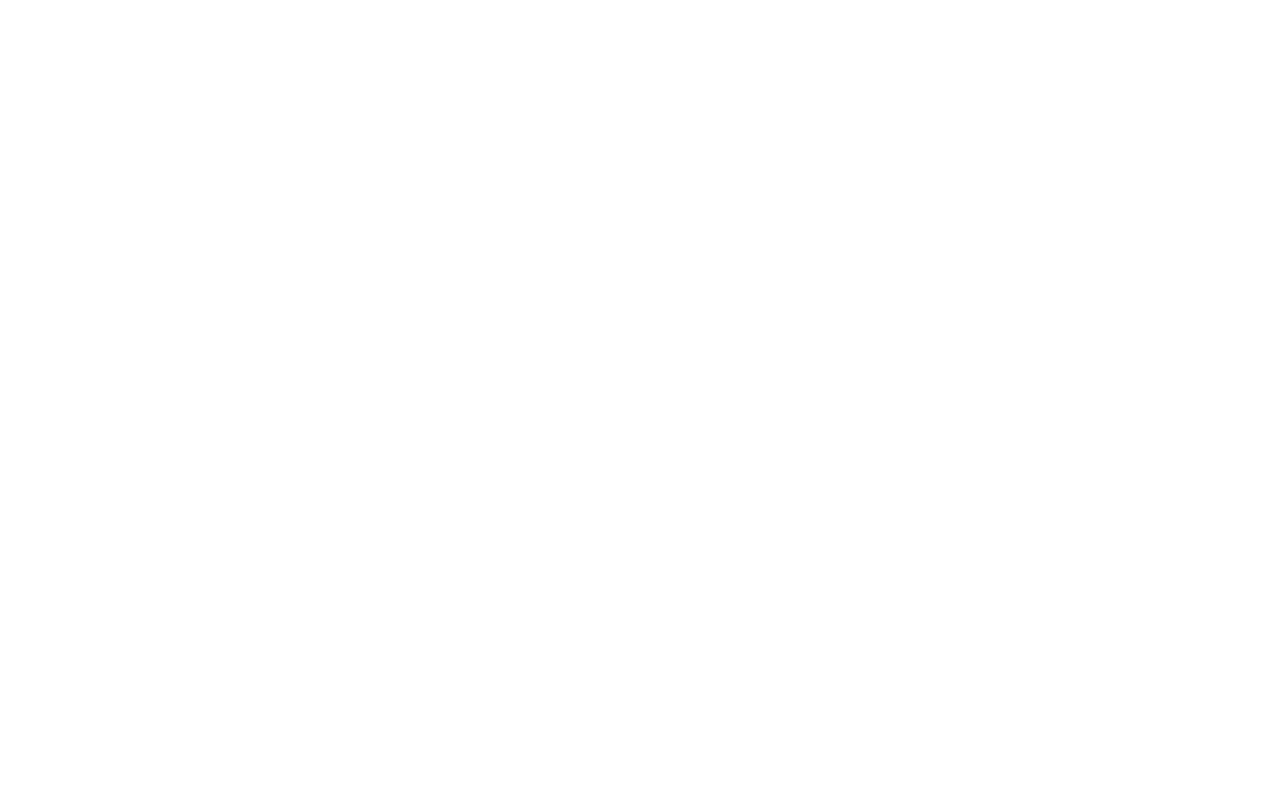
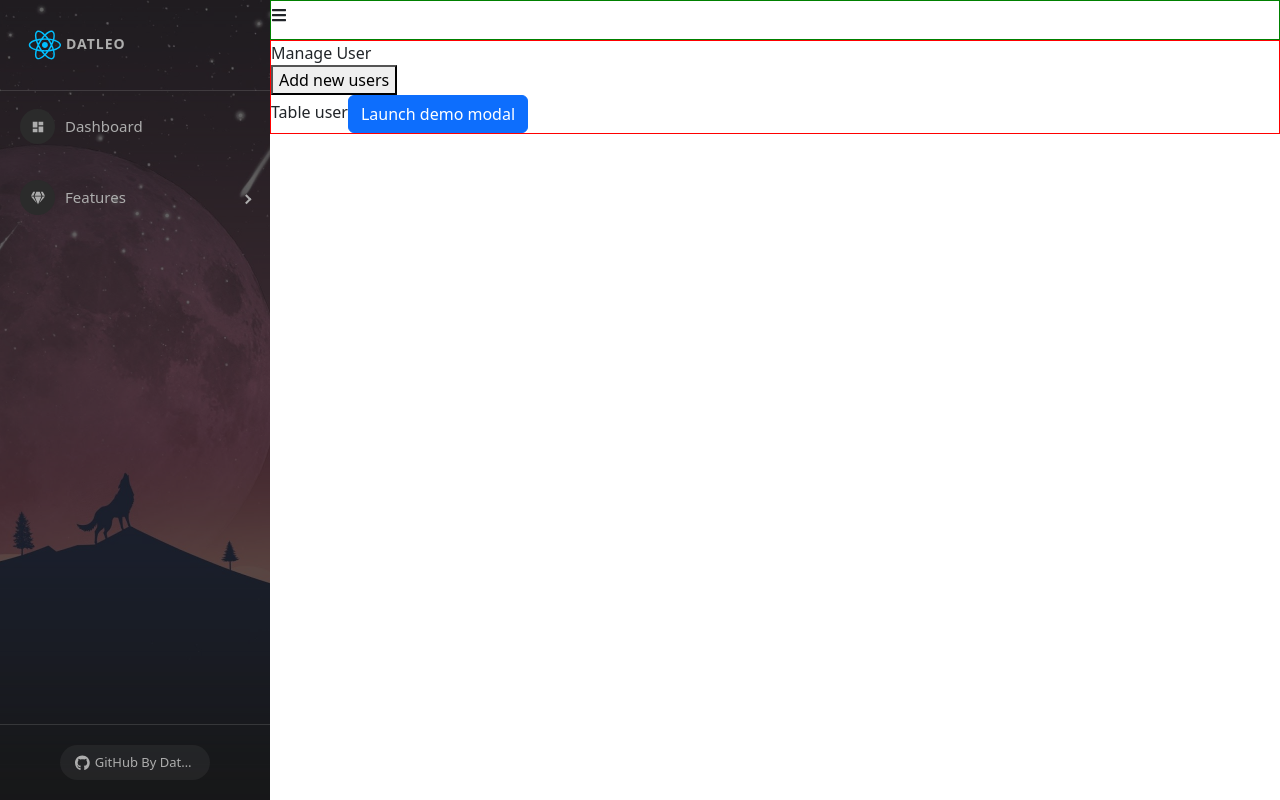
Before and after one commit to nguyendat0908/Project-ReactJS, a React (Create React App) app: page /admins/manage-users in a window 1280 px wide. Before the commit this address had no page. Built offline with nearby package versions, Linux system fonts and the light colour scheme.

Commit message:
Modal them moi nguoi dung

```diff
--- a/src/App.js
+++ b/src/App.js
@@ -1,6 +1,6 @@
 import "./App.scss";
 import Header from "./components/Header/Header";
-import { Outlet, Link } from "react-router-dom";
+import { Outlet } from "react-router-dom";
 
 
 const App = () => {
--- a/src/App.scss
+++ b/src/App.scss
@@ -75,6 +75,7 @@ body {
           background: #535353;
           color: white;
           height: 40px;
+          border: none;
 
           &:hover {
             background: black;
--- a/src/components/Admin/Admin.js
+++ b/src/components/Admin/Admin.js
@@ -2,6 +2,7 @@ import SideBar from "./SideBar";
 import './Admin.scss';
 import { FaBars } from 'react-icons/fa';
 import { useState } from "react";
+import { Outlet } from "react-router-dom";
 
 const Admin = (props) => {
     const [collapsed, setCollapsed] = useState(false);
@@ -12,8 +13,12 @@ const Admin = (props) => {
                 <SideBar collapsed={collapsed} />
             </div>
             <div className="admin-content">
-                <FaBars onClick={() => setCollapsed(!collapsed)} />
-                content goes here
+                <div className="admin-header">
+                    <FaBars onClick={() => setCollapsed(!collapsed)} />
+                </div>
+                <div className="admin-main">
+                    <Outlet></Outlet>
+                </div>
             </div>
         </div>
     )
--- a/src/components/Admin/Admin.scss
+++ b/src/components/Admin/Admin.scss
@@ -5,4 +5,14 @@
             height: 100vh !important;
             }
     }
+    .admin-content {
+        width: 100%;
+        .admin-header {
+            height: 40px;
+            border: 1px solid green;
+        }
+        .admin-main {
+            border: 1px solid red;
+        }
+    }
 }
--- /dev/null
+++ b/src/components/Admin/Content/DashBoard.js
@@ -0,0 +1,9 @@
+const Dashboard = (props) => {
+    return (
+        <div>
+            Dashboard
+        </div>
+    )
+}
+
+export default Dashboard
--- /dev/null
+++ b/src/components/Admin/Content/ManageUser.js
@@ -0,0 +1,23 @@
+
+import ModalCreateUser from "./ModalCreateUser"
+
+const ManageUser = (props) => {
+    return (
+        <div className="manage-user-container">
+            <div className="title">
+                Manage User
+            </div>
+            <div className="users-content">
+                <div>
+                    <button>Add new users</button>
+                </div>
+                <div>
+                    Table user
+                    <ModalCreateUser />
+                </div>
+            </div>
+        </div>
+    )
+}
+
+export default ManageUser
--- /dev/null
+++ b/src/components/Admin/Content/ModalCreateUser.js
@@ -0,0 +1,61 @@
+import { useState } from 'react';
+import Button from 'react-bootstrap/Button';
+import Modal from 'react-bootstrap/Modal';
+
+const ModalCreateUser = () => {
+    const [show, setShow] = useState(false);
+
+    const handleClose = () => setShow(false);
+    const handleShow = () => setShow(true);
+
+    return (
+        <>
+            <Button variant="primary" onClick={handleShow}>
+                Launch demo modal
+            </Button>
+
+            <Modal show={show} onHide={handleClose} size='xl' backdrop="static">
+                <Modal.Header closeButton>
+                    <Modal.Title>Add new user</Modal.Title>
+                </Modal.Header>
+                <Modal.Body>
+                    <form className="row g-3">
+                        <div className="col-md-6">
+                            <label className="form-label">Email</label>
+                            <input type="email" className="form-control" />
+                        </div>
+                        <div className="col-md-6">
+                            <label className="form-label">Password</label>
+                            <input type="password" className="form-control" />
+                        </div>
+                        <div className="col-md-6">
+                            <label className="form-label">Username</label>
+                            <input type="text" className="form-control" />
+                        </div>
+                        <div className="col-md-4">
+                            <label className="form-label">Role</label>
+                            <select className="form-select">
+                                <option selected value="USER">USER</option>
+                                <option value="ADMIN">ADMIN</option>
+                            </select>
+                        </div>
+                        <div className='col-md-12'>
+                            <label className='form-label'>Image</label>
+                            <input type='file'/>
+                        </div>
+                    </form>
+                </Modal.Body>
+                <Modal.Footer>
+                    <Button variant="secondary" onClick={handleClose}>
+                        Close
+                    </Button>
+                    <Button variant="primary" onClick={handleClose}>
+                        Save
+                    </Button>
+                </Modal.Footer>
+            </Modal>
+        </>
+    );
+}
+
+export default ModalCreateUser;
--- a/src/components/Admin/SideBar.js
+++ b/src/components/Admin/SideBar.js
@@ -13,6 +13,7 @@ import { FaTachometerAlt, FaGem, FaList, FaGithub, FaRegLaughWink, FaHeart } fro
 import sidebarBg from '../../assets/bg2.jpg';
 import { DiReact } from "react-icons/di";
 import { MdDashboard } from "react-icons/md";
+import { Link } from "react-router-dom";
 
 
 const SideBar = (props) => {
@@ -50,13 +51,17 @@ const SideBar = (props) => {
                             icon={<MdDashboard />}
                         >
                             Dashboard
+                            <Link to="/admins" />
                         </MenuItem>
                     </Menu>
                     <Menu iconShape="circle">
                         <SubMenu
                             icon={<FaGem />}
                             title="Features">
-                            <MenuItem>Quản lý Users</MenuItem>
+                            <MenuItem>
+                                Quản lý Users
+                                <Link to="/admins/manage-users" />
+                            </MenuItem>
                             <MenuItem>Quản lý bài Quiz</MenuItem>
                             <MenuItem>Quản lý câu hỏi</MenuItem>
                         </SubMenu>
--- a/src/components/Header/Header.js
+++ b/src/components/Header/Header.js
@@ -14,7 +14,7 @@ const Header = () => {
                     <Nav className="me-auto">
                         <NavLink to="/" className='nav-link'>Home</NavLink>
                         <NavLink to="/users" className='nav-link'>User</NavLink>
-                        <NavLink to="/admin" className='nav-link'>Admin</NavLink>
+                        <NavLink to="/admins" className='nav-link'>Admin</NavLink>
                         {/* <Nav.Link href="/">Home</Nav.Link>
                         <Nav.Link href="/users">User</Nav.Link>
                         <Nav.Link href="/admin">Admin</Nav.Link> */}
--- a/src/index.js
+++ b/src/index.js
@@ -9,6 +9,8 @@ import { BrowserRouter, Route, Routes } from "react-router-dom";
 import User from './components/User/User';
 import Admin from './components/Admin/Admin';
 import HomePage from './components/Home/HomePage';
+import ManageUser from './components/Admin/Content/ManageUser';
+import Dashboard from './components/Admin/Content/DashBoard';
 
 const root = ReactDOM.createRoot(document.getElementById('root'));
 root.render(
@@ -20,7 +22,10 @@ root.render(
           <Route index element={<HomePage />} />
           <Route path="users" element={<User />} />
         </Route>
-        <Route path="admin" element={<Admin />} />
+        <Route path="admins" element={<Admin />}>
+          <Route index element={<Dashboard />} />
+          <Route path="manage-users" element={<ManageUser />} />
+        </Route>
       </Routes>
     </BrowserRouter>
     {/* </React.StrictMode> */}
```
